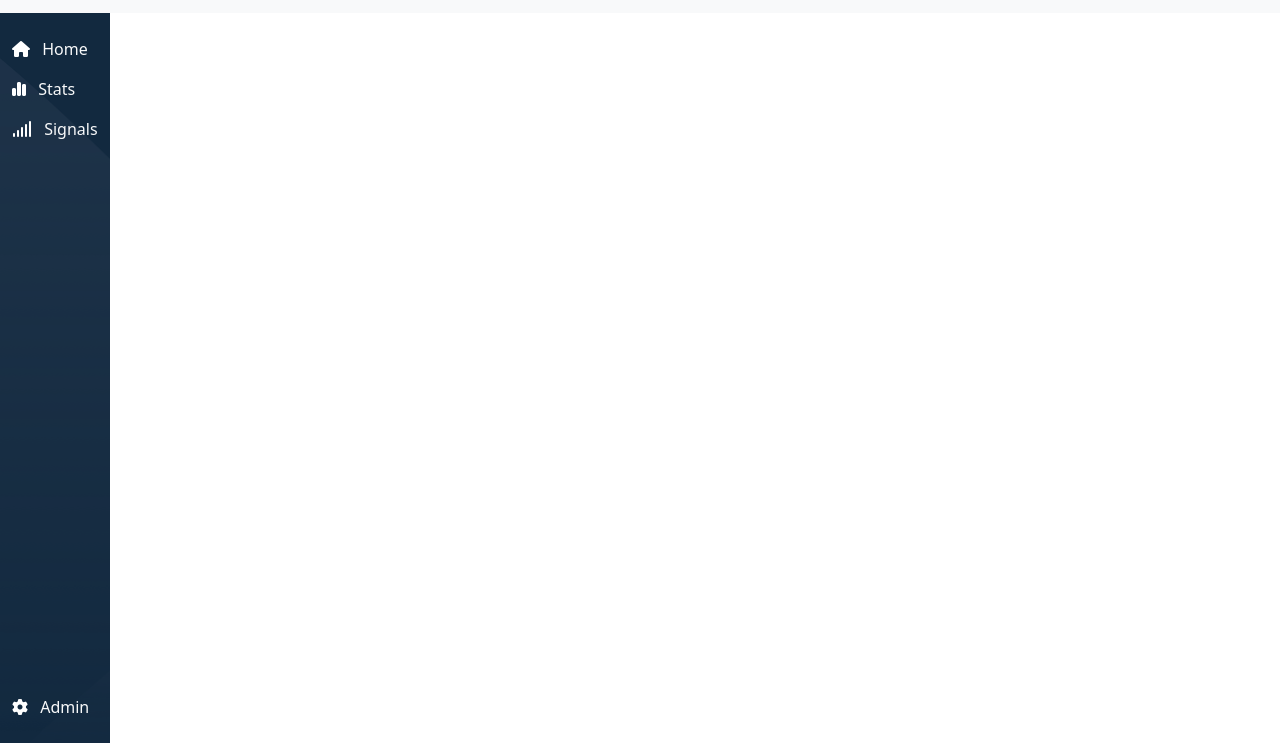
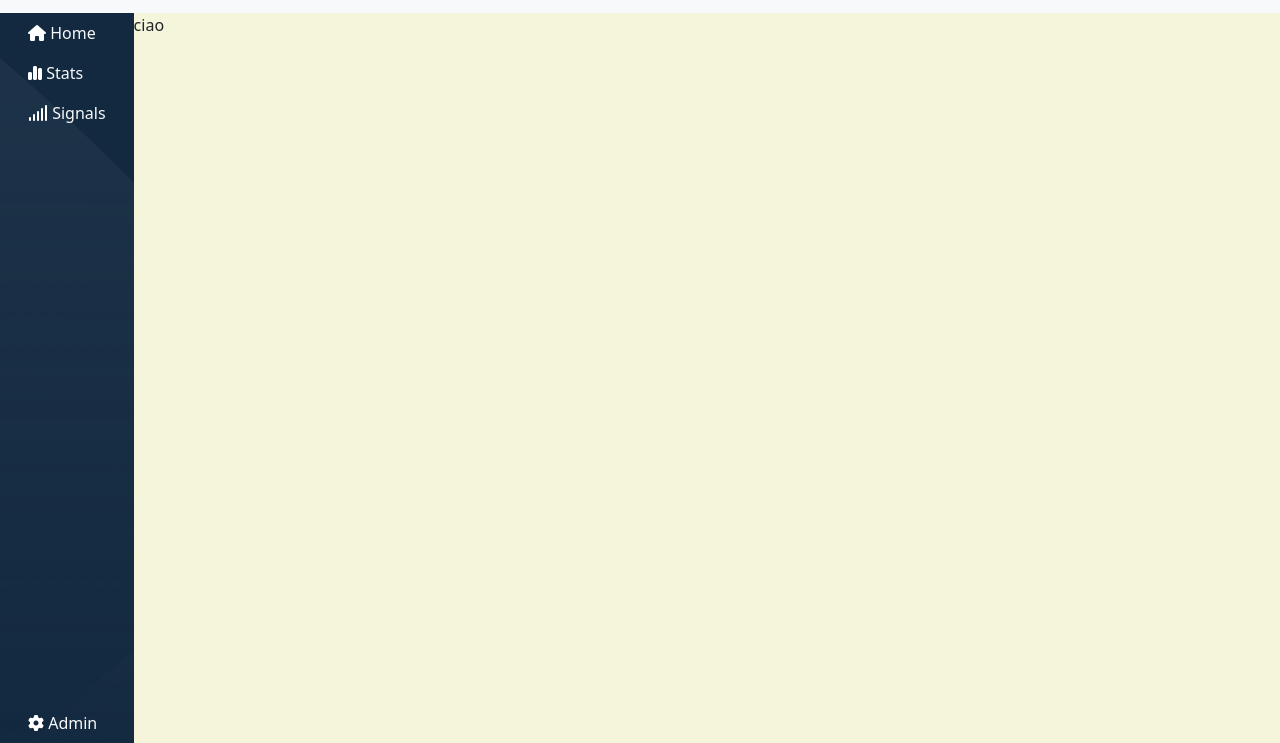
Before and after one commit to ClaudioScordari/html-css-bootstrap-dashboard, a plain HTML site: page index.html in a window 1280 px wide. Shown: the part 57-800 px from the top of the page. Drawn offline with nearby package versions, Linux system fonts and the light colour scheme.

Commit message:
Update last commit - update struttura generale - update sidebar

```diff
--- a/css/style.css
+++ b/css/style.css
@@ -37,10 +37,13 @@ header nav.d-flex {
 /*
     MAIN
 */
+main {
+    height: 100vh;
+}
 
 /* ASIDE */
-
 aside {
+    height: 100%;
     padding-top: 70px;
     background-image: url("../img/sidebar-bg.png");
     background-color: #12293F;
@@ -48,12 +51,14 @@ aside {
 }
 
 aside nav {
-    height: calc(100vh - 70px);
+    height: 100%;
 }
 
-
 /* SEZIONE PRINCIPALE */
-
+.my-main {
+    padding-top: 70px;
+    background-color: beige;
+}
 
 /*
     FOOTER
--- a/index.html
+++ b/index.html
@@ -94,53 +94,49 @@
         </header>
 
         <!-- MAIN -->
-        <main class="d-flex">
+        <main class="row g-0">
 
             <!-- SIDE-BAR -->
-            <section>
-                <aside>
-                    <div class="row">
-                        <div class="col-auto">
-                            <div class="container-fluid">
-                                <nav class="d-flex flex-column justify-content-between py-4">
-                                    <div>
-                                        <a class="text-decoration-none text-light d-block" href="">
-                                            <i class="fa-solid fa-house" style="color: #ffffff;"></i>
-                                            <span class="ps-2 d-none d-lg-inline-block">Home</span>
-                                        </a>
+            <section class="col-auto">
+                <aside class="container-fluid">
+                    <nav class="d-flex flex-column justify-content-between px-3 py-2">
+                        <div>
+                            <div class="mb-3">
+                                <a class="text-decoration-none text-light" href="">
+                                    <i class="fa-solid fa-house" style="color: #ffffff;"></i>
+                                    <span class="d-lg-inline-block d-none">Home</span>
+                                </a>
+                            </div>
 
-                                        <a class="text-decoration-none text-light d-block mt-3" href="">
-                                            <i class="fa-solid fa-chart-simple" style="color: #ffffff;"></i>
-                                            <span class="ps-2 d-none d-lg-inline-block">Stats</span>
-                                        </a>
+                            <div class="mb-3">
+                                <a class="text-decoration-none text-light" href="">
+                                    <i class="fa-solid fa-chart-simple" style="color: #ffffff;"></i>
+                                    <span class="d-lg-inline-block d-none">Stats</span>
+                                </a>
+                            </div>
 
-                                        <a class="text-decoration-none text-light d-block mt-3" href="">
-                                            <i class="fa-solid fa-signal" style="color: #ffffff;"></i>
-                                            <span class="ps-2 d-none d-lg-inline-block">Signals</span>
-                                        </a>
-                                    </div>
-
-                                    <a class="text-decoration-none text-light" href="">
-                                        <i class="fa-solid fa-gear" style="color: #ffffff;"></i>
-                                        <span class="ps-2 d-none d-lg-inline-block">Admin</span>
-                                    </a>
-                                </nav>
+                            <div class="mb-3">
+                                <a class="text-decoration-none text-light" href="">
+                                    <i class="fa-solid fa-signal" style="color: #ffffff;"></i>
+                                    <span class="d-lg-inline-block d-none">Signals</span>
+                                </a>
                             </div>
                         </div>
-                    </div>
+
+                        <div>
+                            <a class="text-decoration-none text-light" href="">
+                                <i class="fa-solid fa-gear" style="color: #ffffff;"></i>
+                                <span class="d-lg-inline-block d-none">Admin</span>
+                            </a>
+                        </div>
+                    </nav>
                 </aside>
             </section>
 
             <!-- SEZIONE PRINCIPALE -->
-            <section class="my-main-section">
-                <div class="row">
-                    <div class="col">
-
-                        <div class="my-container-main-sec">
-
-                        </div>
-
-                    </div>
+            <section class="col my-main">
+                <div>
+                    ciao
                 </div>
             </section>
         </main>
```
